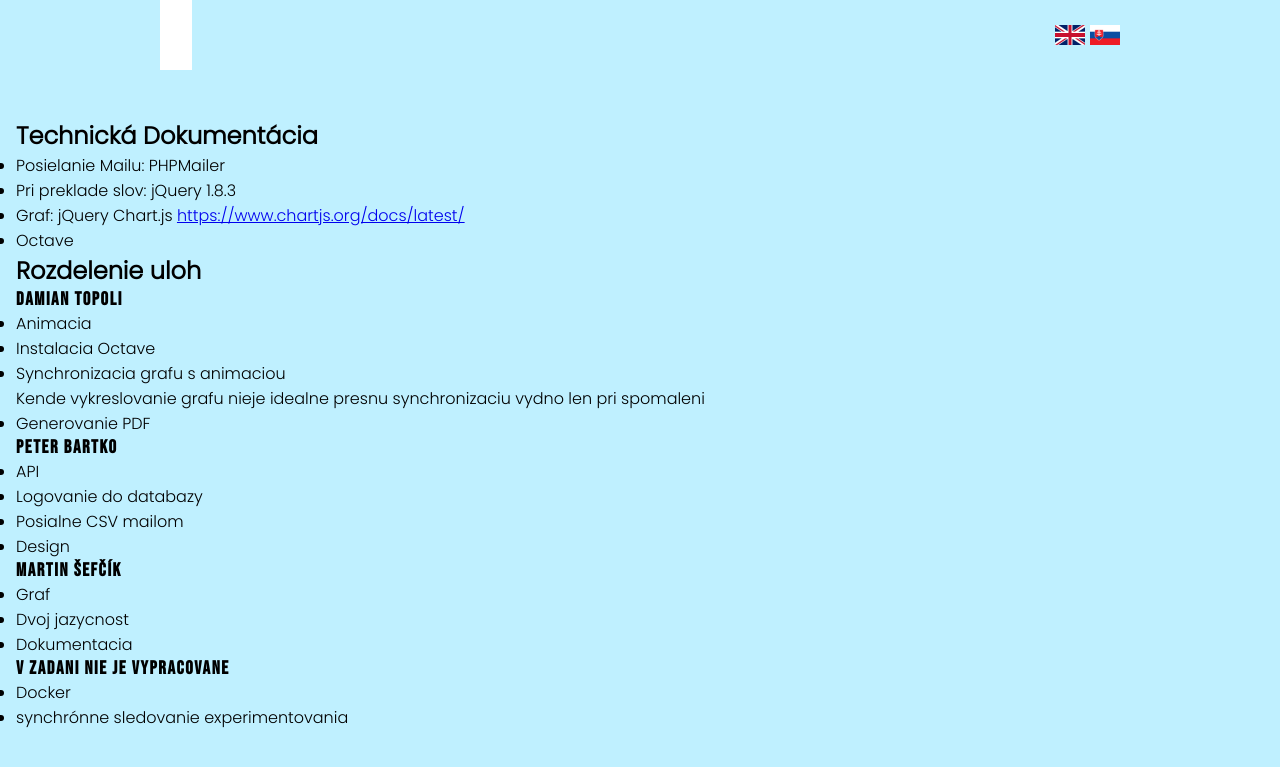
After one commit to PeterBartko/webte2-final, a PHP site: page /techdocs.html in a window 1280 px wide. The commit adds this page. Shown: the top 767 px of the page. Run offline with PHP 8.4, Linux system fonts and the light colour scheme.

Commit message:
tech docs

```diff
--- a/send.php
+++ b/send.php
@@ -47,6 +47,7 @@ try {
     $mail->AltBody = 'This is the body in plain text for non-HTML mail clients';
 
     $mail->send();
+    echo "OK";
     header('Location: index.php');
 } catch (Exception $e) {
     echo 'Message could not be sent. Mailer Error: ', $mail->ErrorInfo;
--- /dev/null
+++ b/techdocs.html
@@ -0,0 +1,65 @@
+<!doctype html>
+<html lang="en">
+<head>
+    <meta charset="UTF-8">
+    <meta name="viewport"
+          content="width=device-width, user-scalable=no, initial-scale=1.0, maximum-scale=1.0, minimum-scale=1.0">
+    <meta http-equiv="X-UA-Compatible" content="ie=edge">
+    <title>Technická Dokumentácia</title>
+    <link rel="stylesheet" href="style.css">
+</head>
+<body>
+<header>
+    <h1 data-translate="h1"></h1>
+    <div id="div-menu">
+        <a id="a" href="index.php" data-translate="b1"></a>
+        <button id="send" data-translate="b2"></button>
+        <div id="lang">
+            <img src="images/flag_gb.png" onclick="change_lang_en()" height="20px" width="30px" alt="flag_gb">
+            <img src="images/flag_sk.png" onclick="change_lang_sk()" height="20px" width="30px" alt="flag_sk">
+        </div>
+    </div>
+</header>
+
+<section>
+    <h2>Technická Dokumentácia</h2>
+    <ul>
+        <li>Posielanie Mailu: PHPMailer</li>
+        <li>Pri preklade slov: jQuery 1.8.3</li>
+        <li>Graf: jQuery Chart.js
+            <a href="https://www.chartjs.org/docs/latest/">https://www.chartjs.org/docs/latest/</a>
+        </li>
+        <li>Octave</li>
+    </ul>
+
+    <h2>Rozdelenie uloh</h2>
+    <h3>Damian Topoli</h3>
+    <ul>
+        <li>Animacia</li>
+        <li>Instalacia Octave</li>
+        <li>Synchronizacia grafu s animaciou <br> Kende vykreslovanie grafu nieje idealne presnu synchronizaciu vydno len pri spomaleni</li>
+        <li>Generovanie PDF</li>
+    </ul>
+    <h3>Peter Bartko</h3>
+    <ul>
+        <li>API</li>
+        <li>Logovanie do databazy</li>
+        <li>Posialne CSV mailom</li>
+        <li>Design</li>
+    </ul>
+    <h3>Martin Šefčík</h3>
+    <ul>
+        <li>Graf</li>
+        <li>Dvoj jazycnost</li>
+        <li>Dokumentacia</li>
+    </ul>
+    <h3>V Zadani nie je vypracovane</h3>
+    <ul>
+        <li>Docker</li>
+        <li>synchrónne sledovanie experimentovania</li>
+    </ul>
+</section>
+
+
+</body>
+</html>
```
